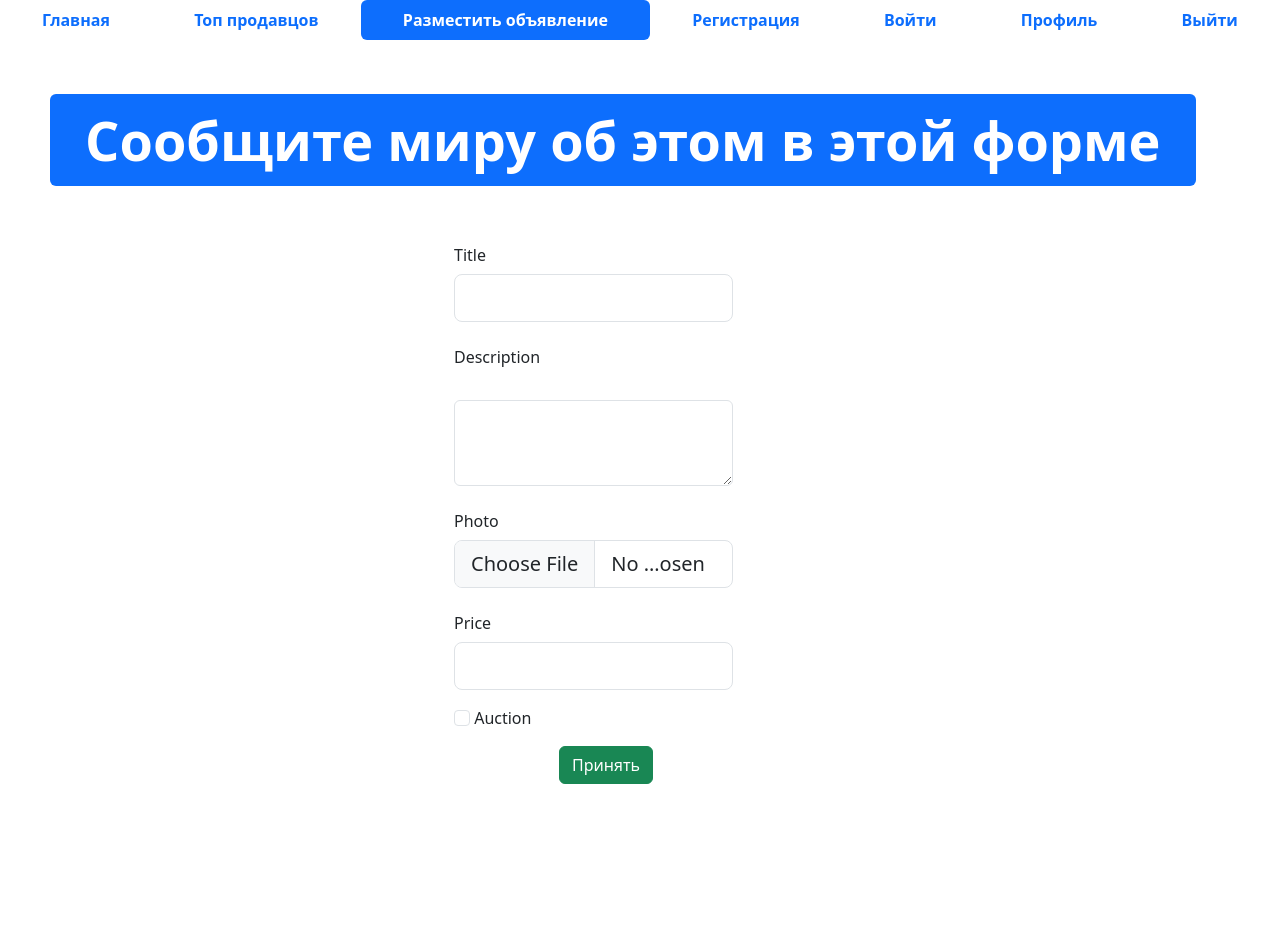
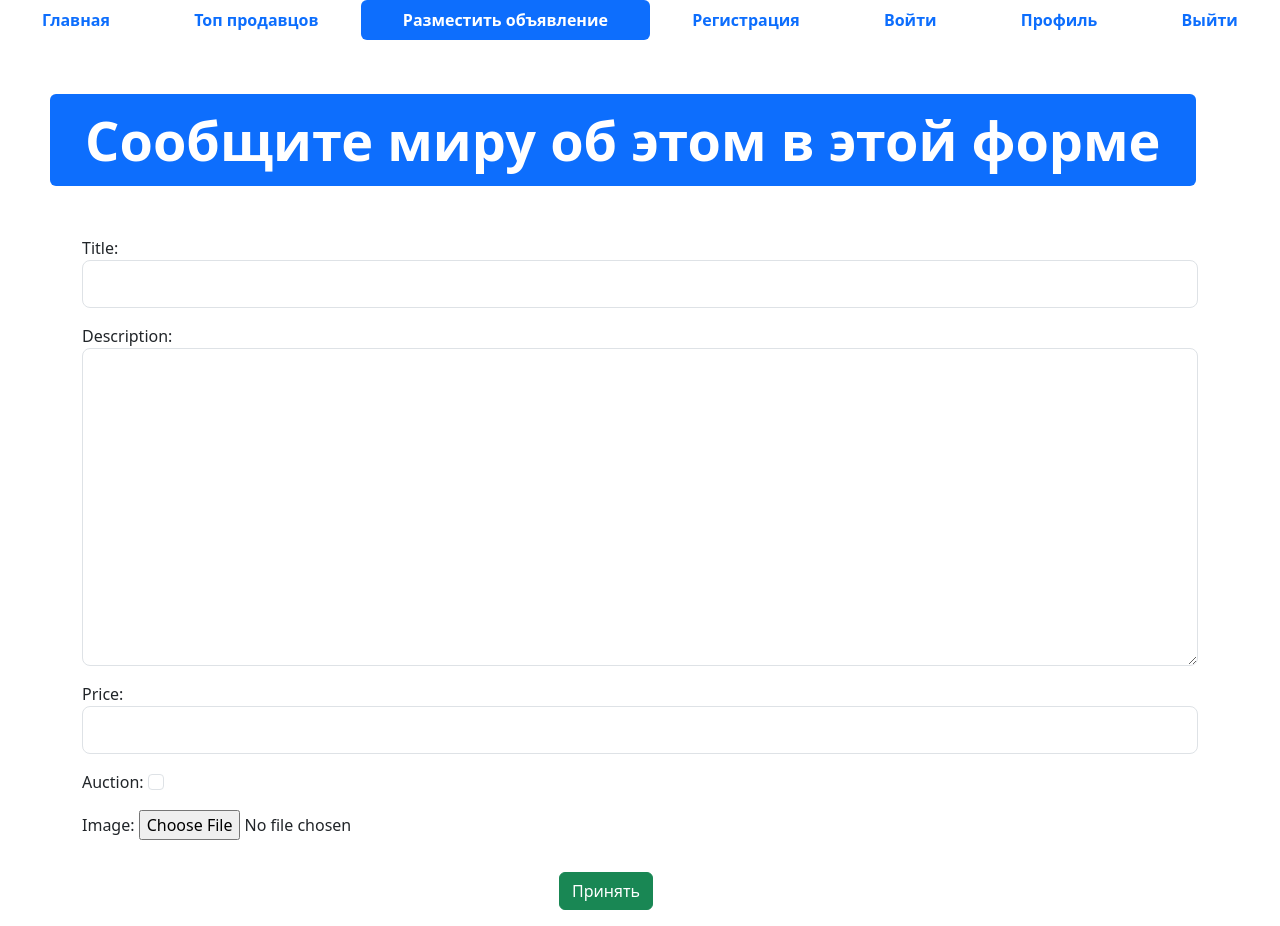
Before and after one commit to NUAWUWU/module4_project, a Django app: page /advertisement-post/ in a window 1280 px wide. Before the commit the page ends 784 px from the top, so only its background shows below. Run offline with Django 4.2, Linux system fonts and the light colour scheme; some libraries are stand-ins or nearby versions.

Commit message:
lesson 10 (Forms)

```diff
--- /dev/null
+++ b/advertisements/app_advertisements/forms.py
@@ -0,0 +1,9 @@
+from django import forms
+
+
+class AdvertisementForm(forms.Form):
+    title = forms.CharField(max_length=64, widget=forms.TextInput(attrs={'class' : 'form-control form-control-lg'}))
+    description = forms.CharField(max_length=300, widget=forms.Textarea(attrs={'class' : 'form-control form-control-lg'}))
+    price = forms.DecimalField(widget=forms.NumberInput(attrs={'class' : 'form-control form-control-lg'}))
+    auction = forms.BooleanField(widget=forms.CheckboxInput(attrs={'class' : 'form-check-input'}), required=False)
+    image = forms.ImageField(required=False)
--- a/advertisements/app_advertisements/views.py
+++ b/advertisements/app_advertisements/views.py
@@ -1,5 +1,8 @@
-from django.shortcuts import render
+from django.shortcuts import render, redirect
 from .models import Advertisement
+from .forms import AdvertisementForm
+from django.urls import reverse
+
 
 def index(request):
     advertisements = Advertisement.objects.all()
@@ -10,7 +13,18 @@ def top_sellers(request):
     return render(request, 'top-sellers.html')
 
 def advert_post(request):
-    return render(request, 'advertisement-post.html')
+    if request.method == 'POST':
+        form = AdvertisementForm(request.POST, request.FILES)
+        if form.is_valid():
+            advertisement = Advertisement(**form.cleaned_data)
+            advertisement.user = request.user
+            advertisement.save()
+            url = reverse('main-page')
+            return redirect(url)
+    else:
+        form = AdvertisementForm()
+        context= {'form' : form}
+        return render(request, 'advertisement-post.html', context)
 
 def register(request):
     return render(request, 'register.html')
--- a/advertisements/templates/advertisement-post.html
+++ b/advertisements/templates/advertisement-post.html
@@ -50,46 +50,11 @@
     </div>
   </div>
   <div class="container">
-    <form method="post">
+    <form method="post" enctype="multipart/form-data">
+      {% csrf_token %}
       <div class="row mb-3">
         <div class="col">
-          <label class="col-sm-4 col-form-label offset-4">Title</label>
-          <div class="col-sm-4 offset-4 w-25">
-            <input type="text" class="form-control form-control-lg">
-          </div>
-        </div>
-      </div>
-      <div class="row mb-3">
-        <div class="col">
-          <label class="col-sm-4 col-form-label offset-4">Description</label>
-          <div class="col-sm-4 offset-4 w-25">
-              <label for="" class="form-label"></label>
-              <textarea class="form-control" name="" id="" rows="3"></textarea>
-          </div>
-        </div>
-      </div>
-      <div class="row mb-3">
-        <div class="col">
-          <label class="col-sm-4 col-form-label offset-4">Photo</label>
-          <div class="col-sm-4 offset-4 w-25">
-            <input type="file" class="form-control form-control-lg">
-          </div>
-        </div>
-      </div>
-      <div class="row mb-3">
-        <div class="col">
-          <label class="col-sm-4 col-form-label offset-4">Price</label>
-          <div class="col-sm-4 offset-4 w-25">
-            <input type="text" class="form-control form-control-lg">
-          </div>
-        </div>
-      </div>
-      <div class="row mb-3">
-        <div class="col">
-          <div class="offset-4 w-25">
-            <input type="checkbox" class="form-check-input">
-            <label class="form-check-label">Auction</label>
-          </div>
+          {{ form.as_p }}
         </div>
       </div>
       <div class="row mb-3 offset-sm-5">
```
Also changed, not shown: advertisements/db.sqlite3.
